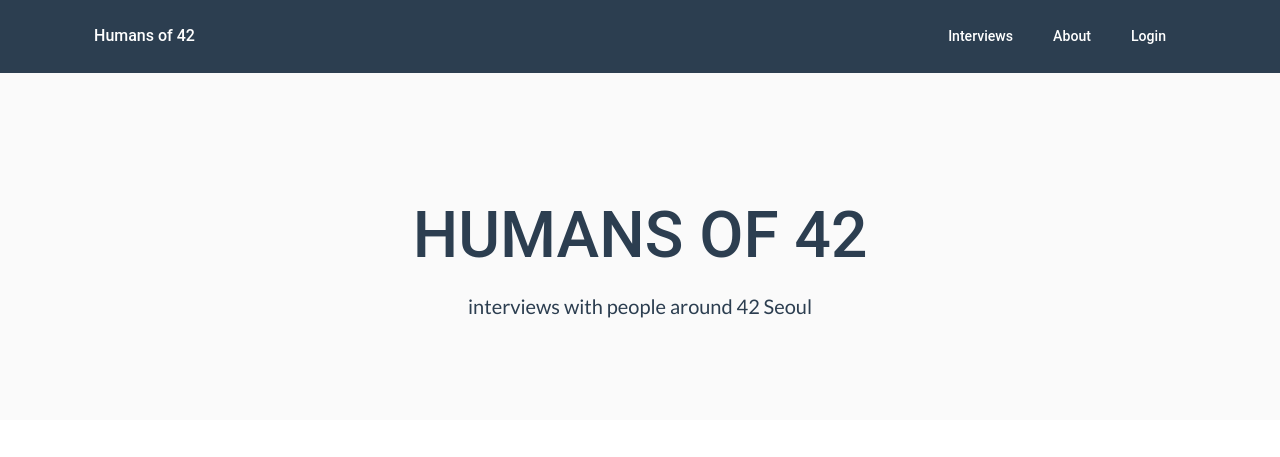
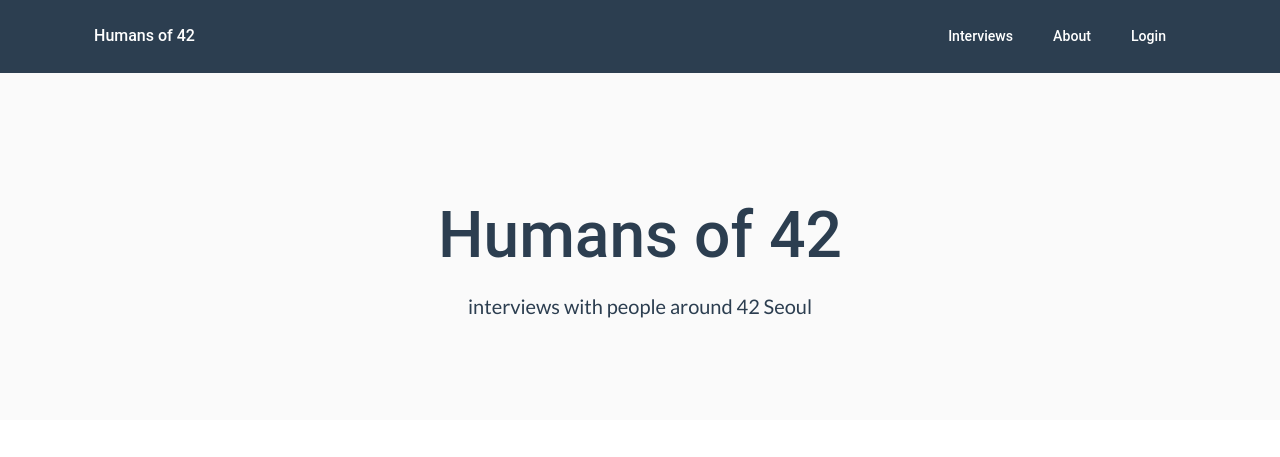
Before and after one commit to humansof42seoul/Humansof42, a Django app: template templates/interview/index.html in a window 1280 px wide. Shown: the top 457 px of the page. Run offline with Django 3.2, Linux system fonts and the light colour scheme; the template is opened without the code that fills it, so the values that code supplies are empty; some libraries are stand-ins or nearby versions.

Commit message:
[REFACTOR] update index page title

```diff
--- a/templates/interview/index.html
+++ b/templates/interview/index.html
@@ -4,7 +4,7 @@
         <header class="masthead bg-basic text-secondary text-center">
             <div class="container-fluid d-flex align-items-center flex-column">
                 <!-- Masthead Heading-->
-                <h3 class="masthead-heading text-uppercase mb-2">Humans of 42</h3>
+                <h3 class="masthead-heading mb-2">Humans of 42</h3>
                 <!-- Masthead Subheading-->
                 <p class="masthead-subheading font-weight-light mb-0">interviews with people around 42 Seoul</p>
             </div>
```
